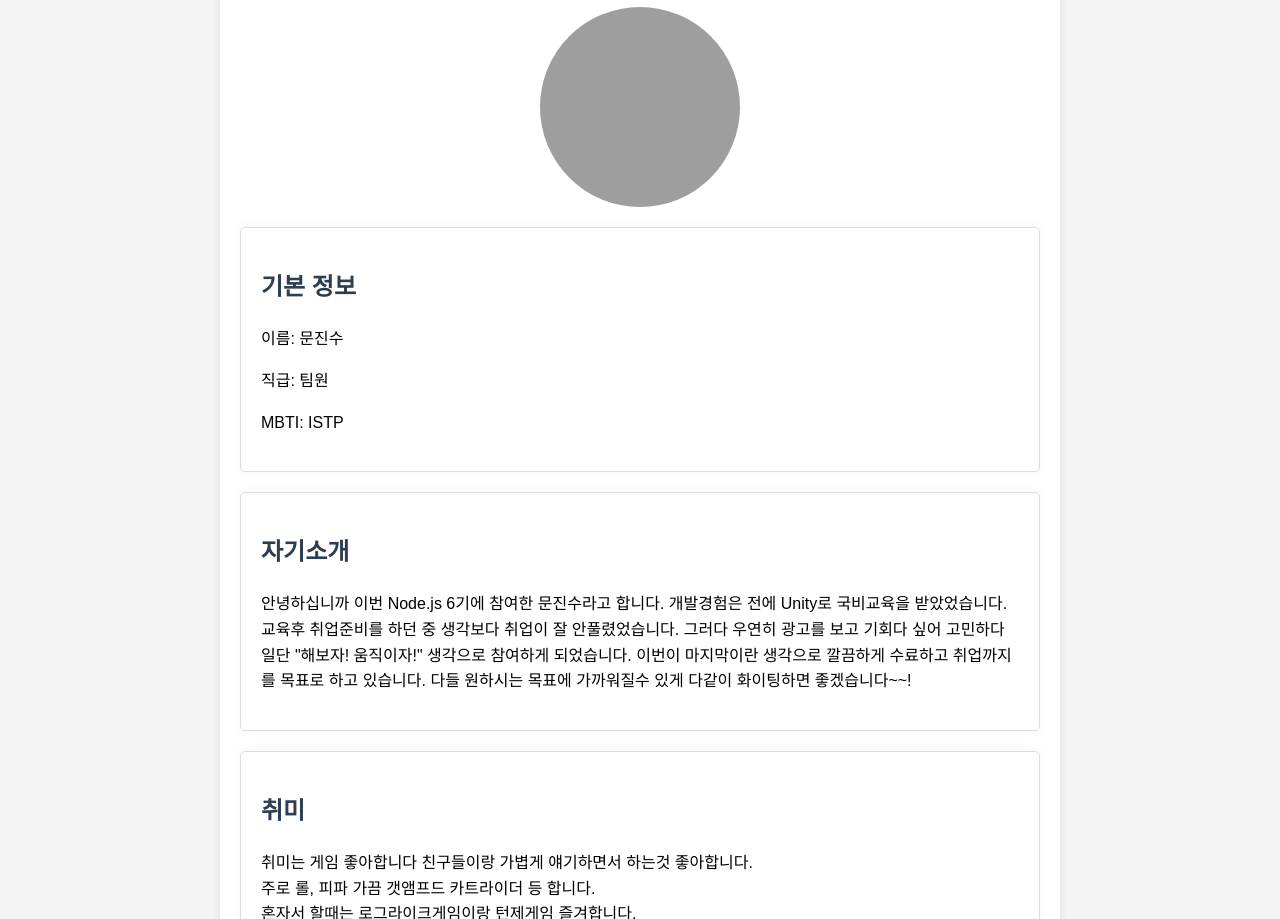
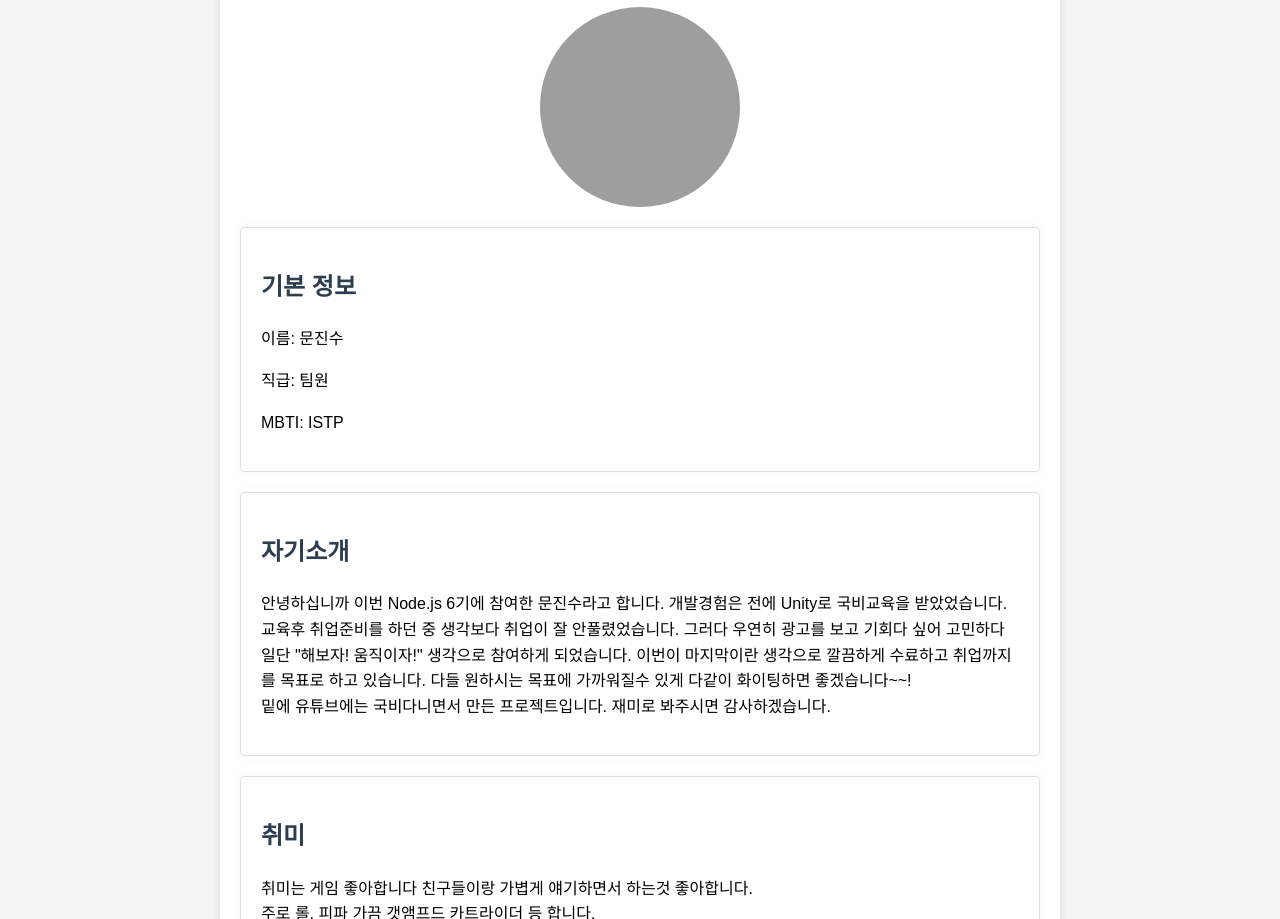
Before and after one commit to gudrn4616/let1, a website: page html/Mun.html in a window 1280 px wide. Shown: the part 182-1101 px from the top of the page. Drawn offline with Linux system fonts and the light colour scheme; grey boxes are pictures that could not be loaded.

Commit message:
일부 조건 수정 및 연락처 수정

```diff
--- a/html/Mun.html
+++ b/html/Mun.html
@@ -164,7 +164,7 @@
           개발경험은 전에 Unity로 국비교육을 받았었습니다. 교육후 취업준비를 하던 중 생각보다 취업이 잘 안풀렸었습니다.
           그러다 우연히 광고를 보고 기회다 싶어 고민하다 일단 "해보자! 움직이자!" 생각으로 참여하게 되었습니다.
           이번이 마지막이란 생각으로 깔끔하게 수료하고 취업까지를 목표로 하고 있습니다.
-          다들 원하시는 목표에 가까워질수 있게 다같이 화이팅하면 좋겠습니다~~!
+          다들 원하시는 목표에 가까워질수 있게 다같이 화이팅하면 좋겠습니다~~!<br> 밑에 유튜브에는 국비다니면서 만든 프로젝트입니다. 재미로 봐주시면 감사하겠습니다.
         </p>
       </div>
 
```
Also changed, not shown: html/guestbookTest.html (+0 -1 lines), html/index.html (+1 -1 lines).
